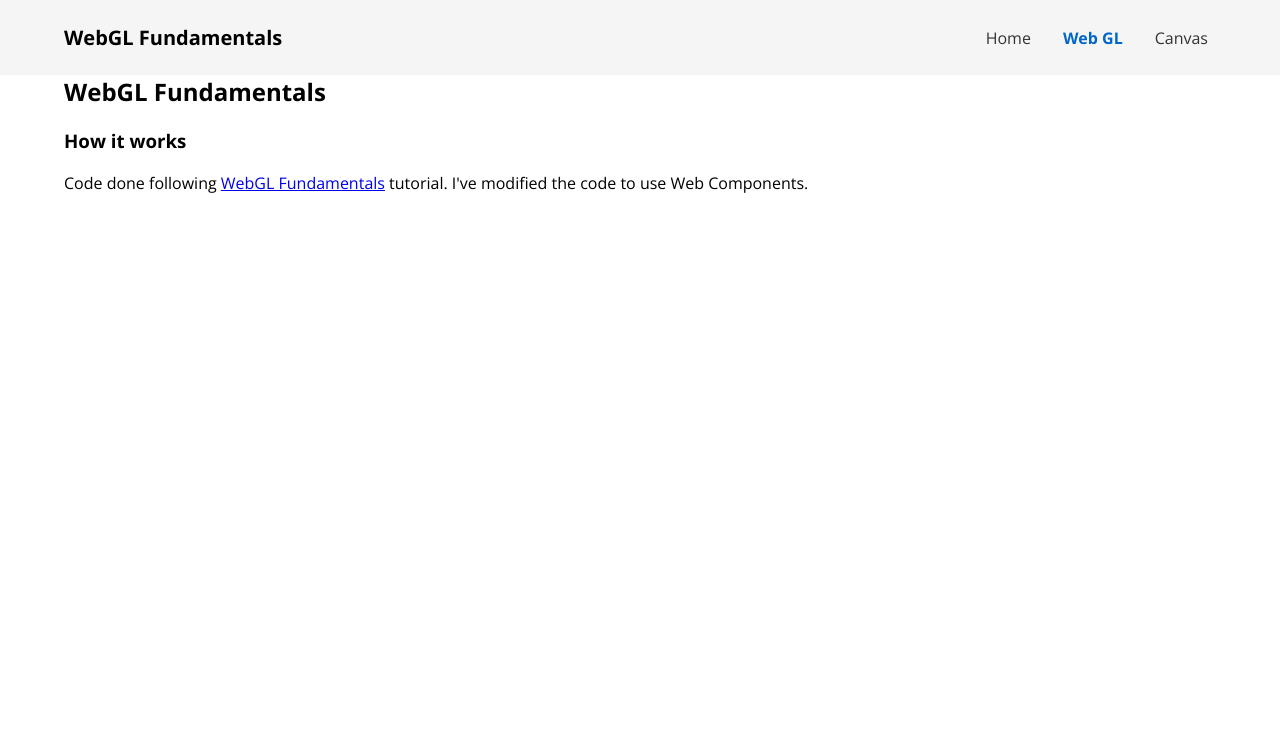
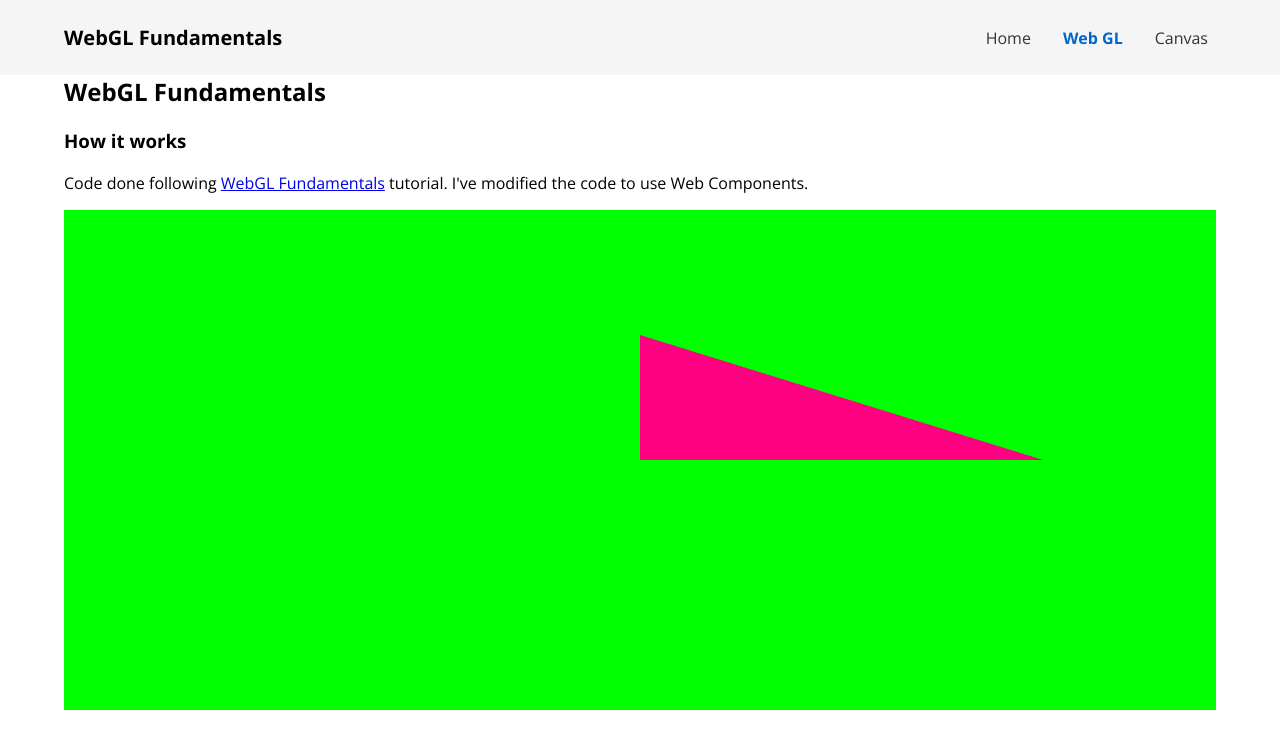
Before and after one commit to luketurnbull/browser-deep-dive, a plain HTML site: page pages/web-gl/fundamentals/classes/index.html in a window 1280 px wide. Drawn offline with nearby package versions, Linux system fonts and the light colour scheme.

Commit message:
Render triangle with classes
Moved shader creation to program class
Created canvas class to do rendering and resize logic

```diff
--- a/pages/web-gl/fundamentals/classes/index.html
+++ b/pages/web-gl/fundamentals/classes/index.html
@@ -39,7 +39,7 @@
             tutorial. I've modified the code to use Web Components.
           </p>
           <div class="canvas-container">
-            <canvas id="myCanvas"></canvas>
+            <canvas id="canvas"></canvas>
           </div>
         </div>
       </div>
--- a/pages/web-gl/fundamentals/classes/main.js
+++ b/pages/web-gl/fundamentals/classes/main.js
@@ -1,42 +1,89 @@
 // @ts-check
 
-import { WebGL } from "../../../../src/components/webgl/common/webgl.js";
-
-const canvas = /** @type {HTMLCanvasElement} */ (
-  document.getElementById("myCanvas")
-);
-
-const utils = WebGL.instance;
-utils.init(canvas);
-const gl = utils.getContext();
+import {
+  WebGL,
+  Program,
+} from "../../../../src/components/webgl/common/webgl.js";
 
 const vertexShaderSource = /* glsl */ `#version 300 es
+  // an attribute is an input (in) to a vertex shader.
+  // It will receive data from a buffer
   in vec4 a_position;
-  uniform mat4 u_matrix;
 
+  // all shaders have a main function
   void main() {
-    gl_Position = u_matrix * a_position;
+
+    // gl_Position is a special variable a vertex shader
+    // is responsible for setting
+    gl_Position = a_position;
   }
 `;
 
 const fragmentShaderSource = /* glsl */ `#version 300 es
+  // fragment shaders don't have a default precision so we need
+  // to pick one. highp is a good default. It means "high precision"
   precision highp float;
 
+  // we need to declare an output for the fragment shader
   out vec4 outColor;
 
   void main() {
-    outColor = vec4(1.0, 0.0, 0.0, 1.0);
+    // Just set the output to a constant redish-purple
+    outColor = vec4(1, 0, 0.5, 1);
   }
 `;
 
-try {
-  const vertexShader = utils.createShader(gl.VERTEX_SHADER, vertexShaderSource);
-  const fragmentShader = utils.createShader(
-    gl.FRAGMENT_SHADER,
-    fragmentShaderSource
-  );
-  const program = utils.createProgram(vertexShader, fragmentShader);
-  console.log("WebGL program created successfully:", program);
-} catch (error) {
-  console.error(error);
+class Canvas {
+  constructor() {
+    const canvas = /** @type {HTMLCanvasElement} */ (
+      document.getElementById("canvas")
+    );
+
+    this.webGl = WebGL.instance;
+    this.webGl.init(canvas);
+    this.gl = this.webGl.getContext();
+    this.render();
+
+    document.addEventListener("resize", () => {
+      this.render();
+    });
+  }
+
+  render() {
+    const program = new Program(
+      vertexShaderSource,
+      fragmentShaderSource,
+      this.webGl
+    );
+
+    const positionBuffer = this.gl.createBuffer();
+    this.gl.bindBuffer(this.gl.ARRAY_BUFFER, positionBuffer);
+    // three 2d points
+    const positions = [0, 0, 0, 0.5, 0.7, 0];
+    this.gl.bufferData(
+      this.gl.ARRAY_BUFFER,
+      new Float32Array(positions),
+      this.gl.STATIC_DRAW
+    );
+    const vao = this.gl.createVertexArray();
+    this.gl.bindVertexArray(vao);
+
+    // Create position attribute
+    program.setAttribute("a_position");
+
+    this.webGl.resize();
+    this.webGl.clearCanvas();
+
+    program.use();
+
+    const primitiveType = this.gl.TRIANGLES;
+
+    this.gl.drawArrays(primitiveType, 0, positions.length / 2);
+  }
 }
+
+function main() {
+  const canvas = new Canvas();
+}
+
+main();
--- a/src/components/webgl/common/webgl.js
+++ b/src/components/webgl/common/webgl.js
@@ -34,10 +34,6 @@ export class WebGL {
         "Unable to initialize WebGL2. Your browser may not support it."
       );
     }
-
-    addEventListener("resize", () => {
-      this.resize();
-    });
   }
 
   /**
@@ -50,57 +46,6 @@ export class WebGL {
     }
 
     return WebGL.#instance;
-  }
-
-  /**
-   * Creates a shader of the given type.
-   * @param {number} type - The type of shader (e.g., gl.VERTEX_SHADER or gl.FRAGMENT_SHADER).
-   * @param {string} source - The GLSL source code for the shader.
-   * @returns {WebGLShader} The compiled shader.
-   */
-  createShader(type, source) {
-    const shader = this.#gl.createShader(type);
-    if (!shader) {
-      throw new Error("Failed to create shader.");
-    }
-
-    this.#gl.shaderSource(shader, source);
-    this.#gl.compileShader(shader);
-
-    // Check for compilation errors
-    if (this.#gl.getShaderParameter(shader, this.#gl.COMPILE_STATUS)) {
-      return shader; // shader is guaranteed to be non-null here
-    } else {
-      const error = this.#gl.getShaderInfoLog(shader);
-      this.#gl.deleteShader(shader);
-      throw new Error(`Error compiling shader: ${error}`);
-    }
-  }
-
-  /**
-   * Creates a WebGL2 program using the provided vertex and fragment shaders.
-   * @param {WebGLShader} vertexShader - The vertex shader.
-   * @param {WebGLShader} fragmentShader - The fragment shader.
-   * @returns {WebGLProgram} The created WebGL2 program.
-   */
-  createProgram(vertexShader, fragmentShader) {
-    const program = this.#gl.createProgram();
-    if (!program) {
-      throw new Error("Failed to create program.");
-    }
-
-    this.#gl.attachShader(program, vertexShader);
-    this.#gl.attachShader(program, fragmentShader);
-    this.#gl.linkProgram(program);
-
-    // Check for linking errors
-    if (!this.#gl.getProgramParameter(program, this.#gl.LINK_STATUS)) {
-      const error = this.#gl.getProgramInfoLog(program);
-      this.#gl.deleteProgram(program);
-      throw new Error(`Error linking program: ${error}`);
-    }
-
-    return program; // program is guaranteed to be non-null here
   }
 
   /**
@@ -120,6 +65,13 @@ export class WebGL {
     return false;
   }
 
+  clearCanvas() {
+    this.#gl.viewport(0, 0, this.#gl.canvas.width, this.#gl.canvas.height);
+    // Clear the canvas
+    this.#gl.clearColor(0, 1, 0, 1);
+    this.#gl.clear(this.#gl.COLOR_BUFFER_BIT);
+  }
+
   /**
    * Gets the WebGL2 rendering context.
    * @returns {WebGL2RenderingContext} The WebGL2 context.
@@ -130,27 +82,31 @@ export class WebGL {
 }
 
 export class Program {
-  #program;
+  program;
 
-  constructor(vertexSource, fragmentSource) {
-    this.webgl = WebGL.instance;
-    this.gl = this.webgl.getContext();
-    this.program = this.#createProgram(vertexSource, fragmentSource);
+  /**
+   * Creates a WebGL2 program using the provided vertex and fragment shaders.
+   * @param {WebGLShader} vertexShader - The vertex shader.
+   * @param {WebGLShader} fragmentShader - The fragment shader.
+   * @param {WebGL} gl The created WebGL2 program.
+   */
+  constructor(vertexShader, fragmentShader, gl) {
+    this.gl = gl.getContext();
+    this.program = this.createProgram(vertexShader, fragmentShader);
   }
 
-  #createProgram(vertexSource, fragmentSource) {
-    const vertexShader = this.#createShader(
-      this.gl.VERTEX_SHADER,
-      vertexSource
-    );
-    const fragmentShader = this.#createShader(
-      this.gl.FRAGMENT_SHADER,
-      fragmentSource
-    );
+  /**
+   * Creates a WebGL2 program using the provided vertex and fragment shaders.
+   * @param {WebGLShader} vertexShader - The vertex shader.
+   * @param {WebGLShader} fragmentShader - The fragment shader.
+   */
+  createProgram(vertexShader, fragmentShader) {
+    const vShader = this.createShader(this.gl.VERTEX_SHADER, vertexShader);
+    const fShader = this.createShader(this.gl.FRAGMENT_SHADER, fragmentShader);
     const program = this.gl.createProgram();
 
-    this.gl.attachShader(program, vertexShader);
-    this.gl.attachShader(program, fragmentShader);
+    this.gl.attachShader(program, vShader);
+    this.gl.attachShader(program, fShader);
     this.gl.linkProgram(program);
 
     if (!this.gl.getProgramParameter(program, this.gl.LINK_STATUS)) {
@@ -162,7 +118,7 @@ export class Program {
     return program;
   }
 
-  #createShader(type, source) {
+  createShader(type, source) {
     const shader = this.gl.createShader(type);
     if (!shader) {
       throw new Error("Failed to create shader.");
@@ -180,20 +136,22 @@ export class Program {
   }
 
   use() {
-    this.gl.useProgram(this.#program);
+    this.gl.useProgram(this.program);
+  }
+
+  /**
+   * Get location of attribute in current program
+   * @param {string} name
+   * @returns
+   */
+  getAttributeLocation(name) {
+    return this.gl.getAttribLocation(this.program, name);
   }
 
   // Method to set attributes, uniforms, etc.
-  setAttribute(name, value) {
-    const location = this.gl.getAttribLocation(this.#program, name);
-    this.gl.vertexAttribPointer(
-      location,
-      value.size,
-      this.gl.FLOAT,
-      false,
-      0,
-      0
-    );
+  setAttribute(name) {
+    const location = this.getAttributeLocation(name);
+    this.gl.vertexAttribPointer(location, 2, this.gl.FLOAT, false, 0, 0);
     this.gl.enableVertexAttribArray(location);
   }
 
```
